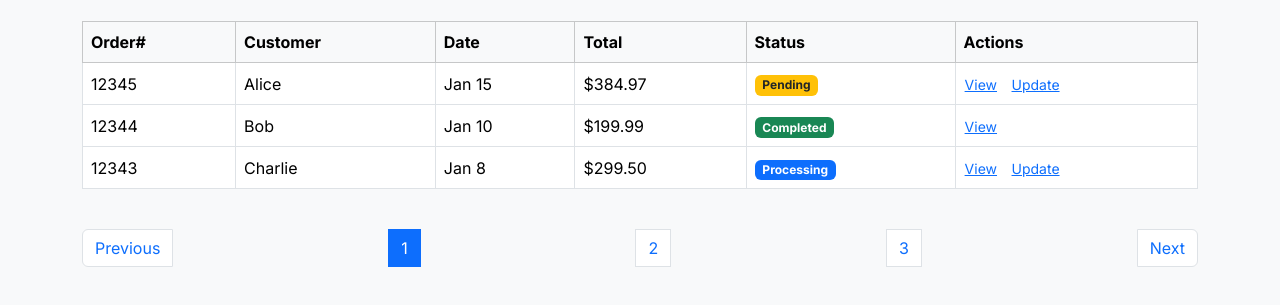
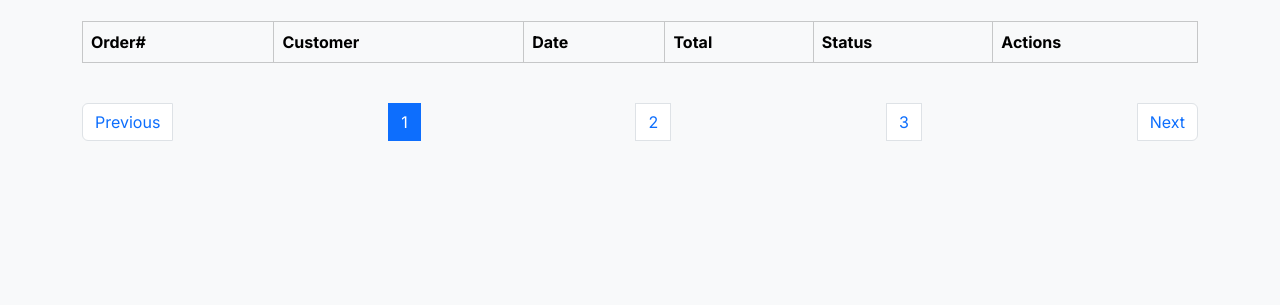
Before and after one commit to amany234324-svg/cartiq, a website with bundled scripts: page admin-order-manage.html in a window 1280 px wide. Shown: the part 225-530 px from the top of the page. Built offline with nearby package versions, Linux system fonts and the light colour scheme; sample sign-in values are in the browser's storage.

Commit message:
Remove inital static orders

```diff
--- a/admin-order-manage.html
+++ b/admin-order-manage.html
@@ -198,64 +198,7 @@
               <th>Actions</th>
             </tr>
           </thead>
-          <tbody>
-            <tr
-              style="cursor: pointer"
-              data-bs-toggle="modal"
-              data-bs-target="#orderModal"
-              data-order-num="12345"
-              data-customer="Alice Smith"
-              data-date="Jan 15, 2025"
-              data-status="Pending"
-              data-address="123 Main St, City, 12345"
-              data-phone="555-1234"
-              data-items="Product 1 x2 $199.98\nProduct 2 x1 $149.99"
-              data-subtotal="349.97"
-              data-tax="35.00"
-              data-total="384.97"
-            >
-              <td>12345</td>
-              <td>Alice</td>
-              <td>Jan 15</td>
-              <td>$384.97</td>
-              <td><span class="badge bg-warning text-dark">Pending</span></td>
-              <td>
-                <button class="btn btn-sm btn-link text-primary p-0 me-2">
-                  View
-                </button>
-                <button class="btn btn-sm btn-link text-primary p-0">
-                  Update
-                </button>
-              </td>
-            </tr>
-            <tr>
-              <td>12344</td>
-              <td>Bob</td>
-              <td>Jan 10</td>
-              <td>$199.99</td>
-              <td><span class="badge bg-success">Completed</span></td>
-              <td>
-                <button class="btn btn-sm btn-link text-primary p-0">
-                  View
-                </button>
-              </td>
-            </tr>
-            <tr>
-              <td>12343</td>
-              <td>Charlie</td>
-              <td>Jan 8</td>
-              <td>$299.50</td>
-              <td><span class="badge bg-primary">Processing</span></td>
-              <td>
-                <button class="btn btn-sm btn-link text-primary p-0 me-2">
-                  View
-                </button>
-                <button class="btn btn-sm btn-link text-primary p-0">
-                  Update
-                </button>
-              </td>
-            </tr>
-          </tbody>
+          <tbody></tbody>
         </table>
       </div>
 
```
